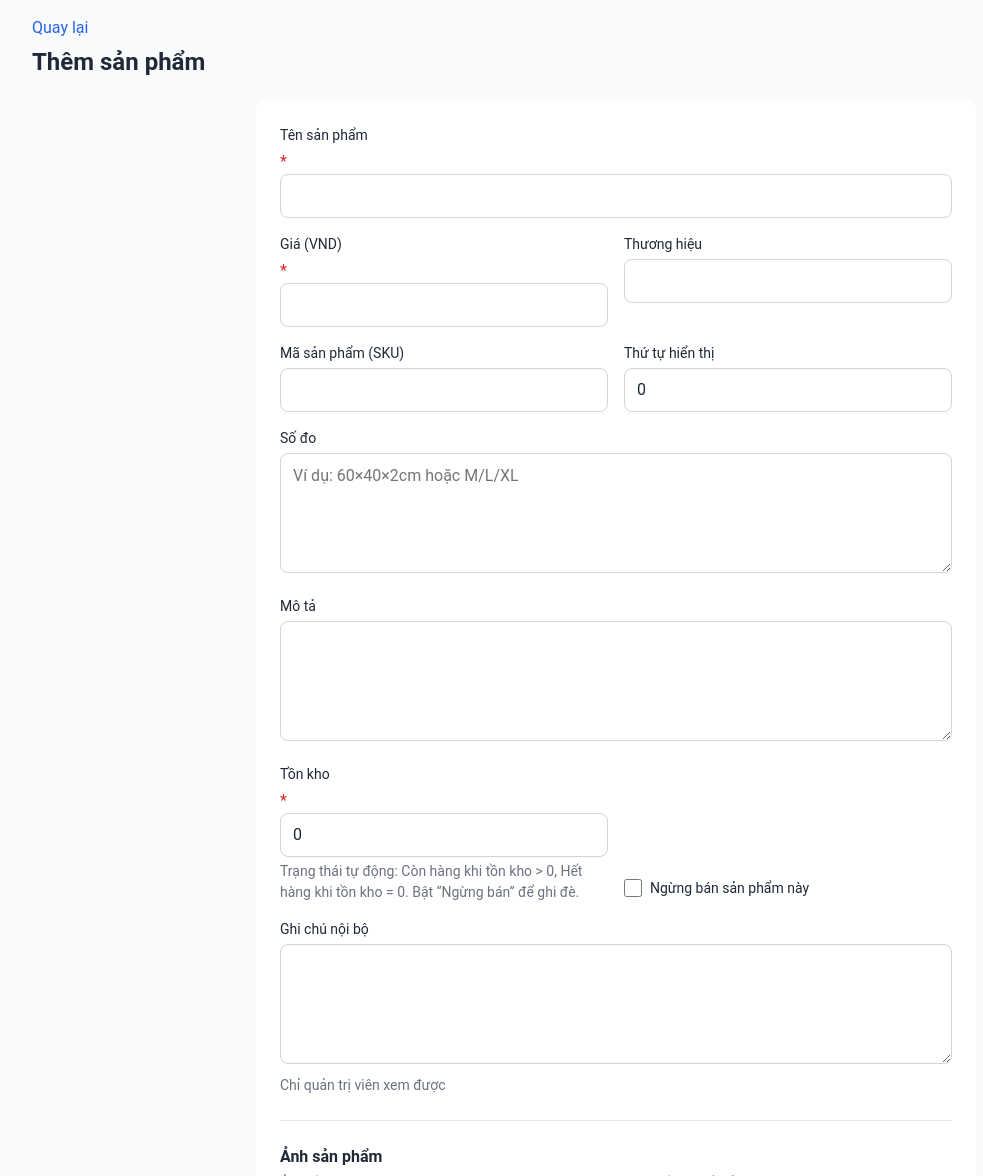
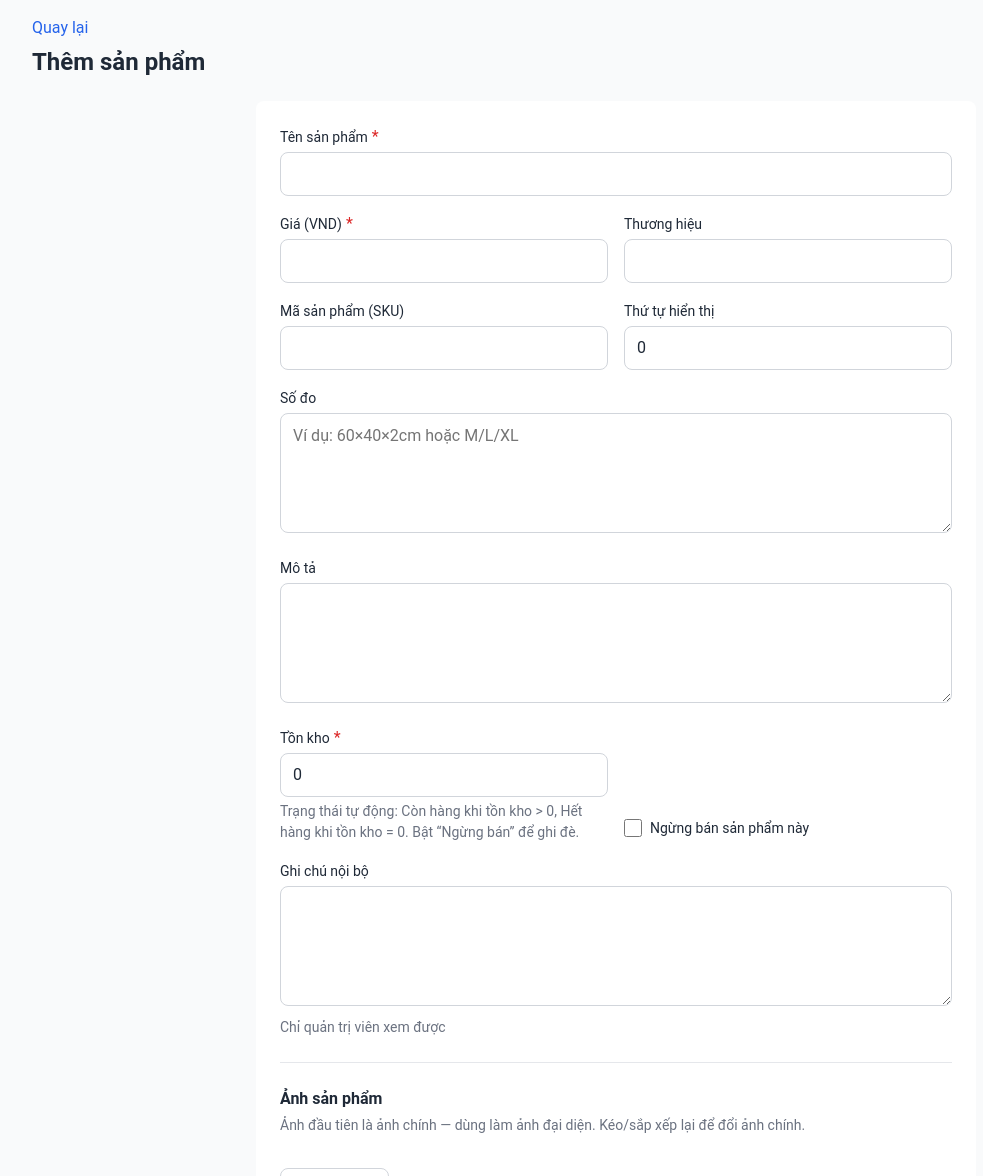
Before and after one commit to DangTAnh/StrWb, a Flask app: page /admin/products/new in a window 1280 px wide. Shown: the top 1176 px of the page, without its empty margins (24-1007 px from the left). Run offline with Flask 3, Linux system fonts and the light colour scheme; the visitor is signed in with stand-in values (Sample User, id 1); some libraries are stand-ins or nearby versions.

Commit message:
fix(ui): required asterisk keeps same line as field label (form-field label inline-block)

```diff
--- a/app/static/css/style.css
+++ b/app/static/css/style.css
@@ -252,7 +252,7 @@ label { font-size: 14px; }
 .form-field { margin-bottom: 16px; }
 .form-row-2 { display: flex; gap: 16px; }
 .form-row-2 .form-field { flex: 1; }
-.form-field label { display: block; margin-bottom: 4px; color: var(--text); }
+.form-field label { display: inline-block; margin-bottom: 4px; color: var(--text); }
 .form-field .required { color: var(--destructive); }
 .form-field input:not([type="checkbox"]), .form-field textarea {
   width: 100%;
```
Also changed, not shown: .planning/STATE.md, .planning/quick/260802-4eb-fix-ui-dau-sao-required-o-form-san-pham-/260802-4eb-PLAN.md (added), .planning/quick/260802-4eb-fix-ui-dau-sao-required-o-form-san-pham-/260802-4eb-SUMMARY.md (added).
